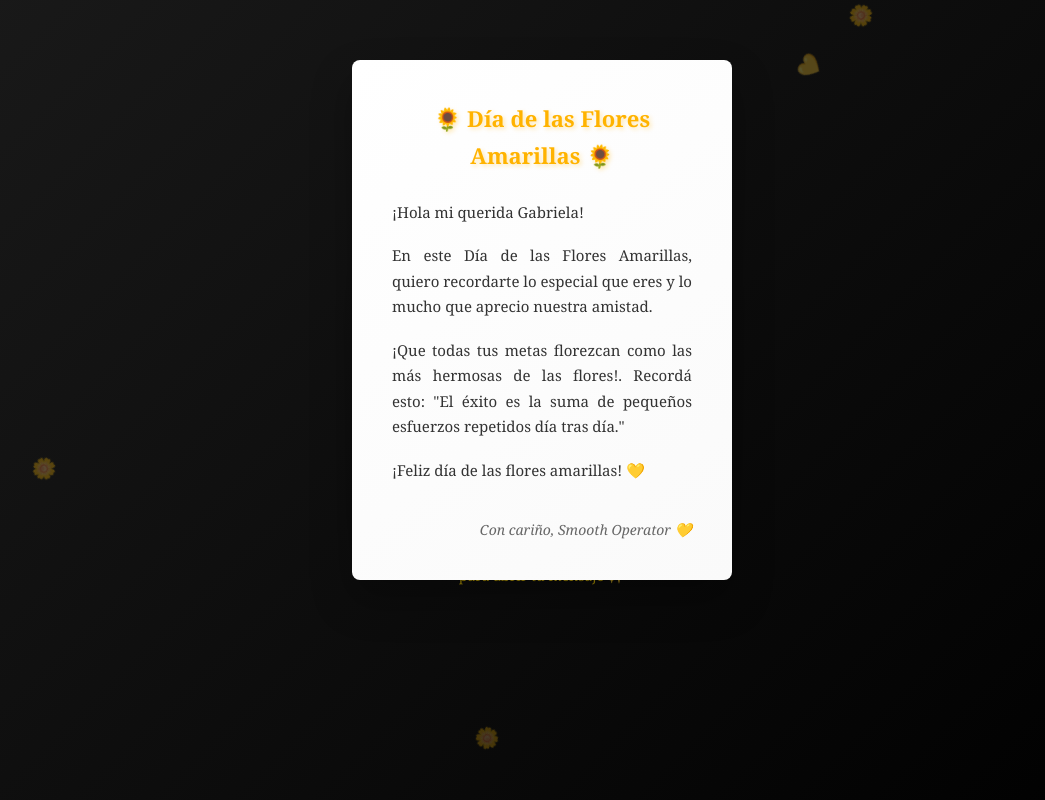
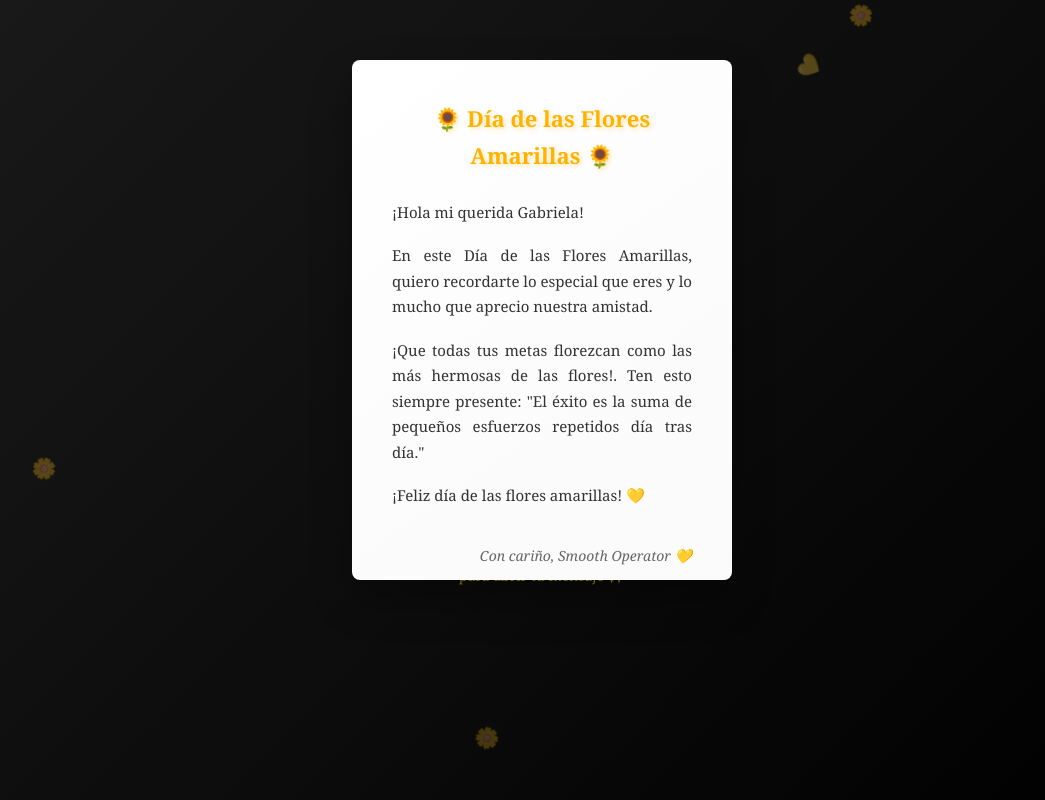
Before and after one commit to ricardob42/gabriela, a plain HTML site: page index.html in a window 1280 px wide. Both pictures are taken after a click on the element 640 px from the left and 400 px from the top of the page. Shown: the whole page, without its empty margins (98-1143 px from the left). Drawn offline with Linux system fonts and the light colour scheme.

Commit message:
Update index.html

```diff
--- a/index.html
+++ b/index.html
@@ -255,7 +255,8 @@
                 <h2>🌻 Día de las Flores Amarillas 🌻</h2>
                 <p>¡Hola mi querida Gabriela!</p>
                 <p>En este Día de las Flores Amarillas, quiero recordarte lo especial que eres y lo mucho que aprecio nuestra amistad.</p>
-                <p>¡Que todas tus metas florezcan como las más hermosas de las flores!. Recordá esto: "El éxito es la suma de pequeños esfuerzos repetidos día tras día."</p>
+                <p>¡Que todas tus metas florezcan como las más hermosas de las flores!.
+Ten esto siempre presente: "El éxito es la suma de pequeños esfuerzos repetidos día tras día."</p>
                 <p>¡Feliz día de las flores amarillas! 💛</p>
                 <div class="signature">Con cariño, Smooth Operator 💛</div>
             </div>
```
